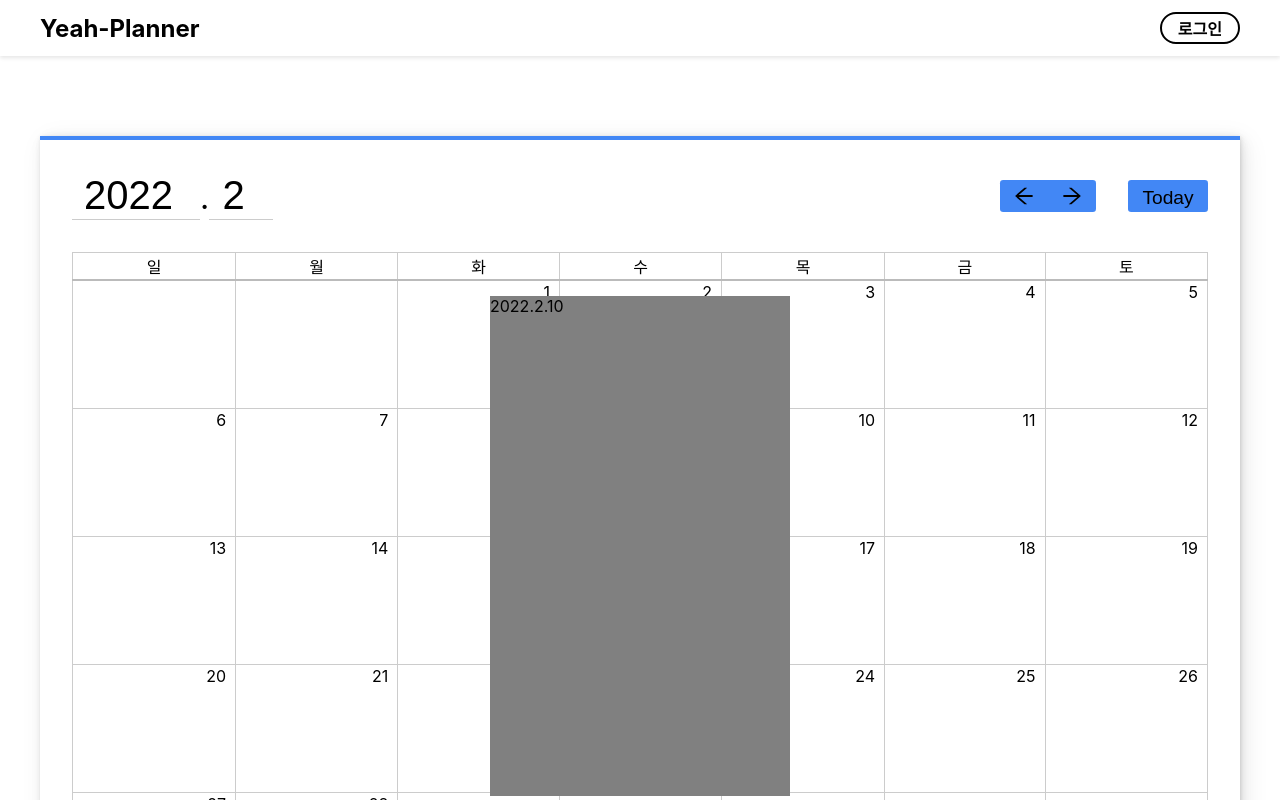
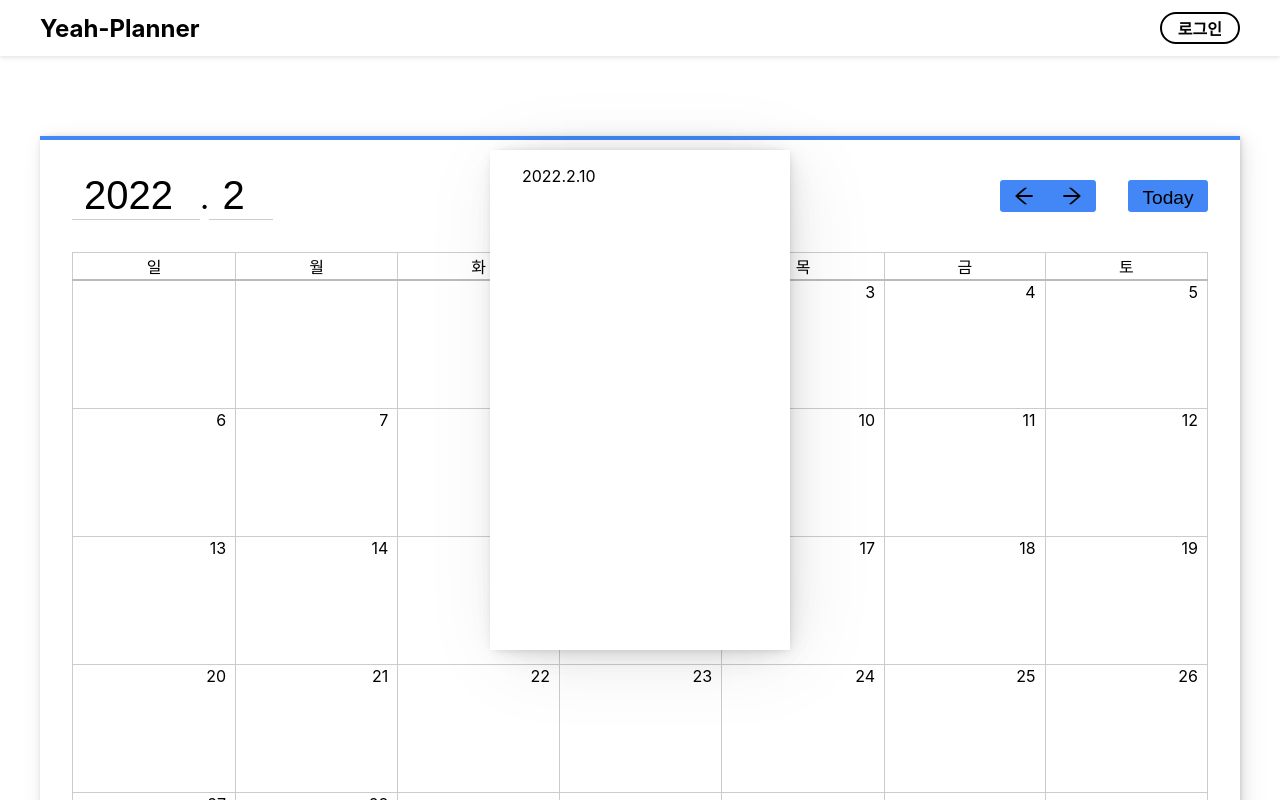
Before and after one commit to Yeah-Planner/Yeah-Planner-Frontend, a Next.js app: page /cal in a window 1280 px wide. Both pictures are taken after a click on the element "10". Shown: the top 800 px of the page. Built offline with nearby package versions, Linux system fonts and the light colour scheme.

Commit message:
popup animation & alignment

```diff
--- a/components/Calendar/Calendar.style.ts
+++ b/components/Calendar/Calendar.style.ts
@@ -1,4 +1,4 @@
-import styled from 'styled-components'
+import styled, { keyframes } from 'styled-components'
 
 export const CalendarContainerStyle = styled.div`
   display: flex;
@@ -150,12 +150,52 @@ export const TableDayNumStyle = styled.div`
   padding: 0 0.25rem;
 `
 
+const showAnimation = keyframes`
+  0% {
+    opacity: 0;
+    transform: translateY(400px) scale(0.75)
+  }
+  75% {
+    opacity: 1;
+    transform: translateY(-16px) scale(1)
+  }
+  100% {
+    opacity: 1;
+    transform: translateY(0px)
+  }
+`
+
 export const DayPopupStyle = styled.div`
   display: flex;
-  position: fixed;
   flex-direction: column;
-  background-color: grey;
+  background-color: white;
+  padding: 1rem 2rem;
   z-index: 50;
   width: 300px;
   height: 500px;
+  animation: 0.2s ease-in-out 0s 1 normal forwards running ${showAnimation};
+  box-shadow: 0.2px 0.2px 1.2px rgba(0, 0, 0, 0.015),
+    0.3px 0.3px 2.7px rgba(0, 0, 0, 0.022),
+    0.6px 0.6px 4.6px rgba(0, 0, 0, 0.027),
+    0.9px 0.9px 6.9px rgba(0, 0, 0, 0.031),
+    1.3px 1.3px 10px rgba(0, 0, 0, 0.035),
+    1.8px 1.8px 14.2px rgba(0, 0, 0, 0.039),
+    2.5px 2.5px 20.1px rgba(0, 0, 0, 0.043),
+    3.7px 3.7px 29.2px rgba(0, 0, 0, 0.048),
+    5.6px 5.6px 45px rgba(0, 0, 0, 0.055), 10px 10px 80px rgba(0, 0, 0, 0.07);
+  pointer-events: painted;
 `
+
+export const DayPopupBackgroundStyle = styled.div`
+  position: fixed;
+  top: 0;
+  left: 0;
+  width: 100%;
+  height: 100%;
+  background-color: transparent;
+  z-index: 49;
+  display: flex;
+  align-items: center;
+  justify-content: center;
+  pointer-events: none;
+`
--- a/components/Calendar/DayPopup.tsx
+++ b/components/Calendar/DayPopup.tsx
@@ -1,5 +1,5 @@
 import { NextPage } from 'next'
-import { DayPopupStyle } from './Calendar.style'
+import { DayPopupBackgroundStyle, DayPopupStyle } from './Calendar.style'
 
 interface Props {
   show: boolean
@@ -10,9 +10,11 @@ interface Props {
 
 const DayPopup: NextPage<Props> = ({ show, year, month, date }) => {
   return show ? (
-    <DayPopupStyle>
-      {year}.{month}.{date}
-    </DayPopupStyle>
+    <DayPopupBackgroundStyle>
+      <DayPopupStyle>
+        {year}.{month}.{date}
+      </DayPopupStyle>
+    </DayPopupBackgroundStyle>
   ) : null
 }
 
```
